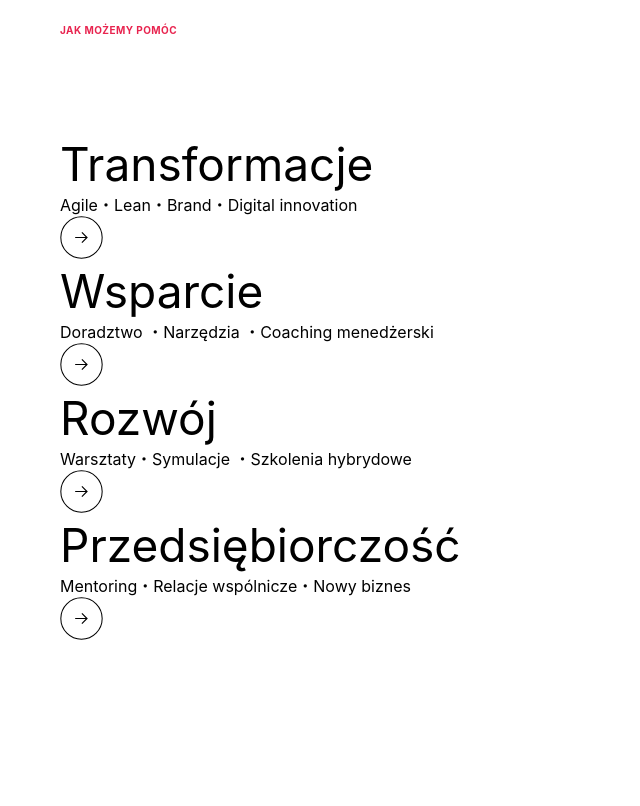
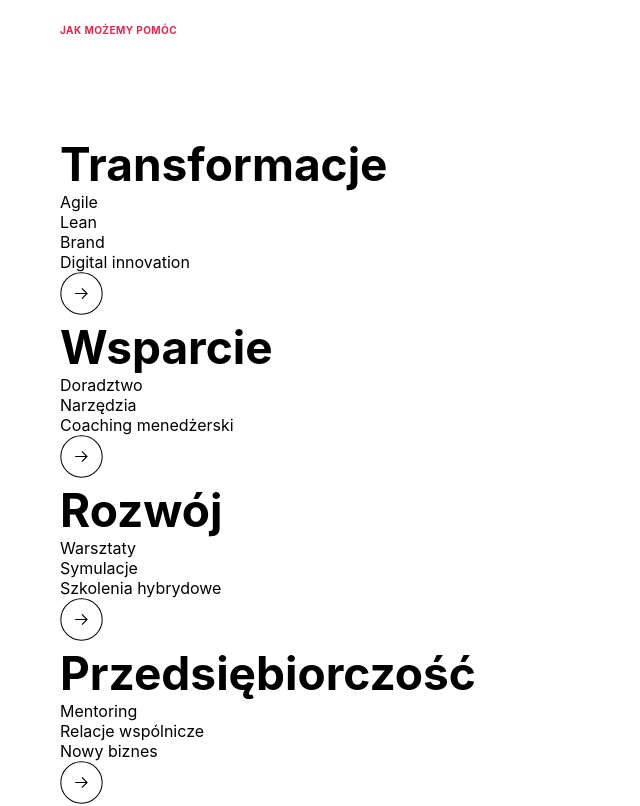
Before and after one commit to ManellDmitry/react-homework, a React (Create React App) app: page /o-nas in a window 1280 px wide. Shown: the part 1100-1906 px from the top of the page, without its empty margins (0-640 px from the left). Built offline with nearby package versions, Linux system fonts and the light colour scheme.

Commit message:
rework section

```diff
--- a/package.json
+++ b/package.json
@@ -3,6 +3,9 @@
   "version": "0.1.0",
   "private": true,
   "dependencies": {
+    "@emotion/react": "^11.10.0",
+    "@emotion/styled": "^11.10.0",
+    "@mui/material": "^5.10.0",
     "react": "^18.2.0",
     "react-dom": "^18.2.0",
     "react-router": "^6.3.0",
--- a/src/components/Input.js
+++ b/src/components/Input.js
@@ -18,8 +18,15 @@ const StyledInput = styled.input`
   .error {
     border: 1px solid red;
   }
+  @media screen and (max-width: 320px) {
+    display: flex;
+    align-items: center;
+    margin: 0 auto;
+    width: 100%;
+    margin-top: 1rem;
+  }
 `;
-export  function InputText({ type, placeholder, handleInputChange, name }) {
+export function InputText({ type, placeholder, handleInputChange, name }) {
   return (
     <StyledInput
       type={type ? type : "text"}
--- a/src/components/Navigation.js
+++ b/src/components/Navigation.js
@@ -17,6 +17,9 @@ const Item = styled.li`
   a:hover {
     color: aqua;
     transition: 1s ease;
+  }
+  @media screen and (min-width: 320px) {
+    margin-right: 6em;
   }
 `;
 
--- a/src/components/Section.js
+++ b/src/components/Section.js
@@ -3,7 +3,7 @@ import styled from "styled-components";
 import { Container } from "./styledComponents";
 import { Icon } from "./Icon";
 
-const StyledSectionTitle = styled.h3`
+const StyledSectionTitle = styled.h2`
   color: #e8244f;
   font-size: 10px;
   line-height: 3.4;
@@ -11,11 +11,12 @@ const StyledSectionTitle = styled.h3`
   text-transform: uppercase;
   padding-bottom: 89px;
 `;
-const StyledSectionMainSubtitles = styled.p`
+
+const StyledSectionMainSubtitle = styled.h3`
   color: #000;
   font-size: 46px;
 `;
-const StyledSectionSecondSubTitles = styled.p`
+const StyledSectionSecondSubTitles = styled.ul`
   color: #000;
   font-size: 16px;
 `;
@@ -23,44 +24,47 @@ const SectionContainer = styled(Container)`
   background-color: #fff;
 `;
 
+const data = [
+  {
+    id: "1",
+    title: "Transformacje",
+    items: ["Agile", "Lean", "Brand", "Digital innovation"],
+  },
+  {
+    id: "2",
+    title: "Wsparcie",
+    items: ["Doradztwo", "Narzędzia", "Coaching menedżerski"],
+  },
+  {
+    id: "3",
+    title: "Rozwój",
+    items: ["Warsztaty", "Symulacje", "Szkolenia hybrydowe"],
+  },
+  {
+    id: "4",
+    title: "Przedsiębiorczość",
+    items: ["Mentoring", "Relacje wspólnicze", "Nowy biznes"],
+  },
+];
 export function Section() {
   return (
     <SectionContainer>
       <section className="section_help">
         <StyledSectionTitle>Jak możemy pomóc</StyledSectionTitle>
         <ul>
-          <li>
-            <StyledSectionMainSubtitles>
-              Transformacje
-            </StyledSectionMainSubtitles>
-            <StyledSectionSecondSubTitles>
-              Agile・Lean・Brand・Digital innovation
-            </StyledSectionSecondSubTitles>
-            <Icon iconId="arrow" />
-          </li>
-          <li>
-            <StyledSectionMainSubtitles>Wsparcie</StyledSectionMainSubtitles>
-            <StyledSectionSecondSubTitles>
-              Doradztwo ・Narzędzia ・Coaching menedżerski
-            </StyledSectionSecondSubTitles>
-            <Icon iconId="arrow" />
-          </li>
-          <li>
-            <StyledSectionMainSubtitles>Rozwój</StyledSectionMainSubtitles>
-            <StyledSectionSecondSubTitles>
-              Warsztaty・Symulacje ・Szkolenia hybrydowe
-            </StyledSectionSecondSubTitles>
-            <Icon iconId="arrow" />
-          </li>
-          <li>
-            <StyledSectionMainSubtitles>
-              Przedsiębiorczość
-            </StyledSectionMainSubtitles>
-            <StyledSectionSecondSubTitles>
-              Mentoring・Relacje wspólnicze・Nowy biznes
-            </StyledSectionSecondSubTitles>
-            <Icon iconId="arrow" />
-          </li>
+          {data.map(({ id, title, items }) => {
+            return (
+              <li key={id}>
+                <StyledSectionMainSubtitle>{title}</StyledSectionMainSubtitle>
+                <ul>
+                  {items.map((item) => {
+                    return <li>{item}</li>;
+                  })}
+                </ul>
+                <Icon iconId="arrow" />
+              </li>
+            );
+          })}
         </ul>
       </section>
     </SectionContainer>
```
Also changed, not shown: 1 other file (tests, documents, lock files or other folders).
